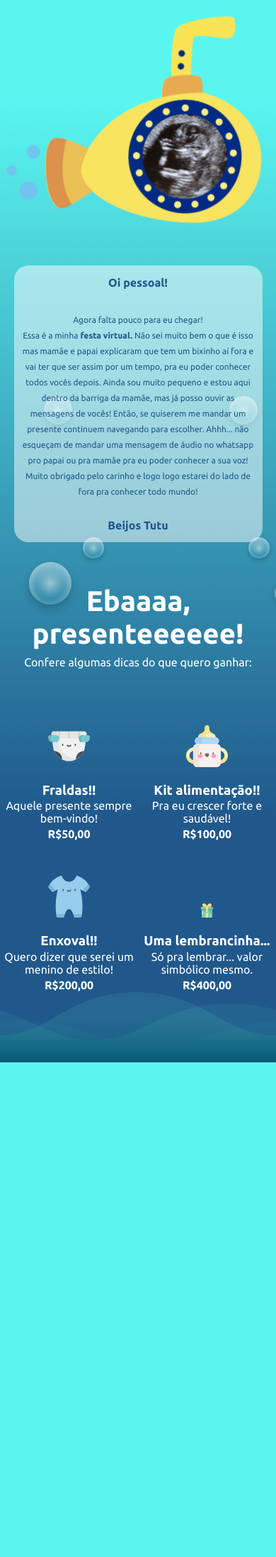
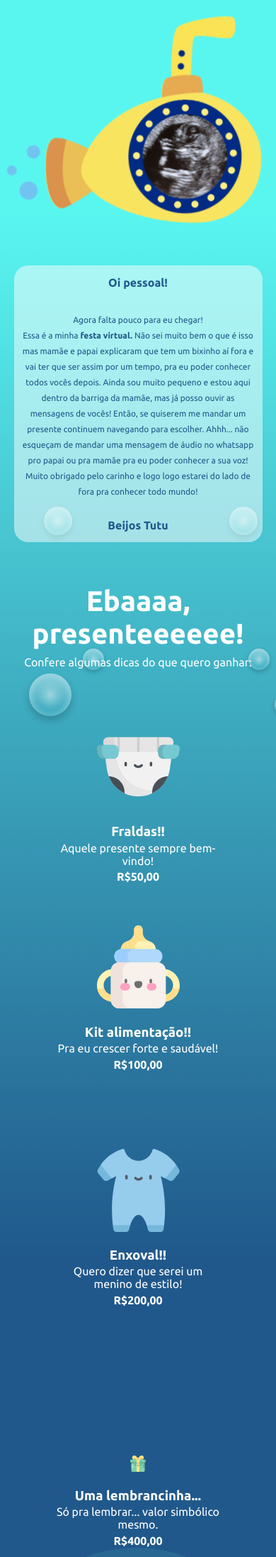
Before and after one commit to saramargarido/cha-de-bebe-tutu, a PHP site: page / in a window 390 px wide. Shown: the part 200-2394 px from the top of the page at 71% size. Before the commit the page ends 1697 px from the top, so only its background shows below. Run offline with PHP 8.4, Linux system fonts and the light colour scheme.

Commit message:
responsive grid

```diff
--- a/css/styles.css
+++ b/css/styles.css
@@ -292,6 +292,8 @@
 	margin-top: 80px;
 	display: grid;
 	grid-template-columns: 1fr 1fr;
+	width: 60%;
+	gap: 30px;
 }
 
 .box-gift {
@@ -302,7 +304,7 @@
 
 .box-gift img {
 	display: flex;
-	width: 30%;
+	width: 40%;
 	margin: 0 auto 20px;
 }
 
@@ -838,6 +840,11 @@
 		width: 30%;
 	}
 
+	.box-gift img {
+		width: 50%;
+	}
+
+
 }
 
 
@@ -892,4 +899,9 @@
 	.modal {
 		width: 90%;
 	}
+
+	.gifts {
+		grid-template-columns: 1fr;
+		gap: 60px;
+	}
 }
```
